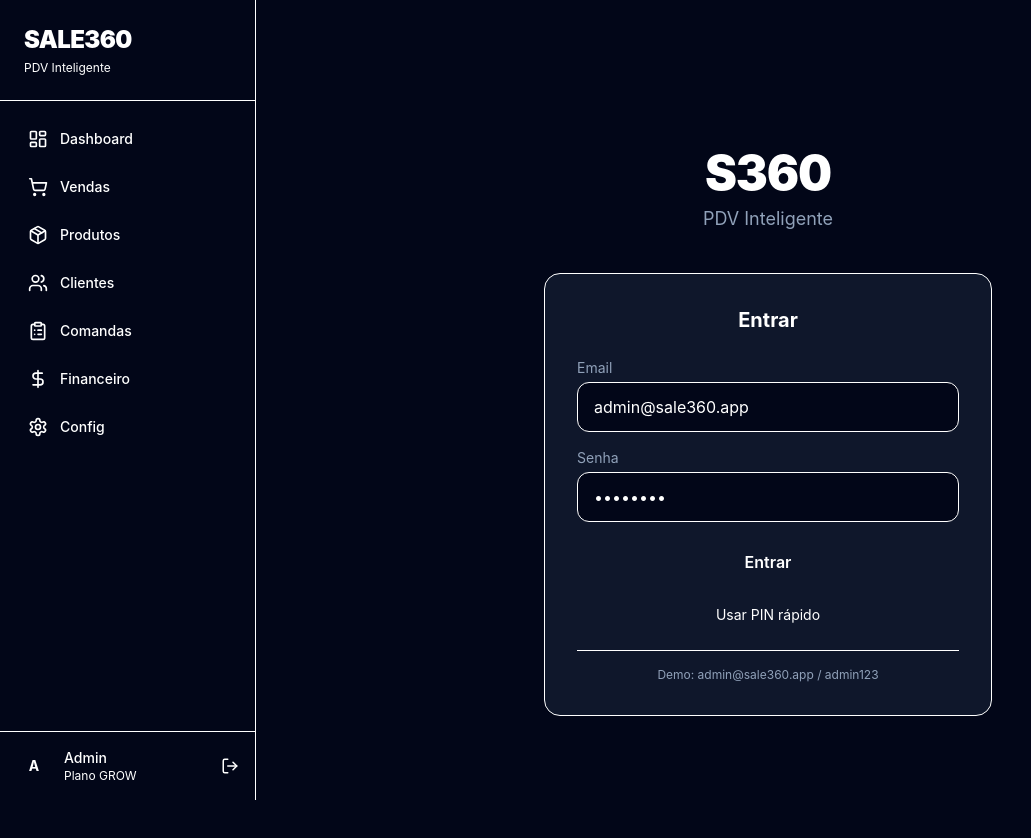
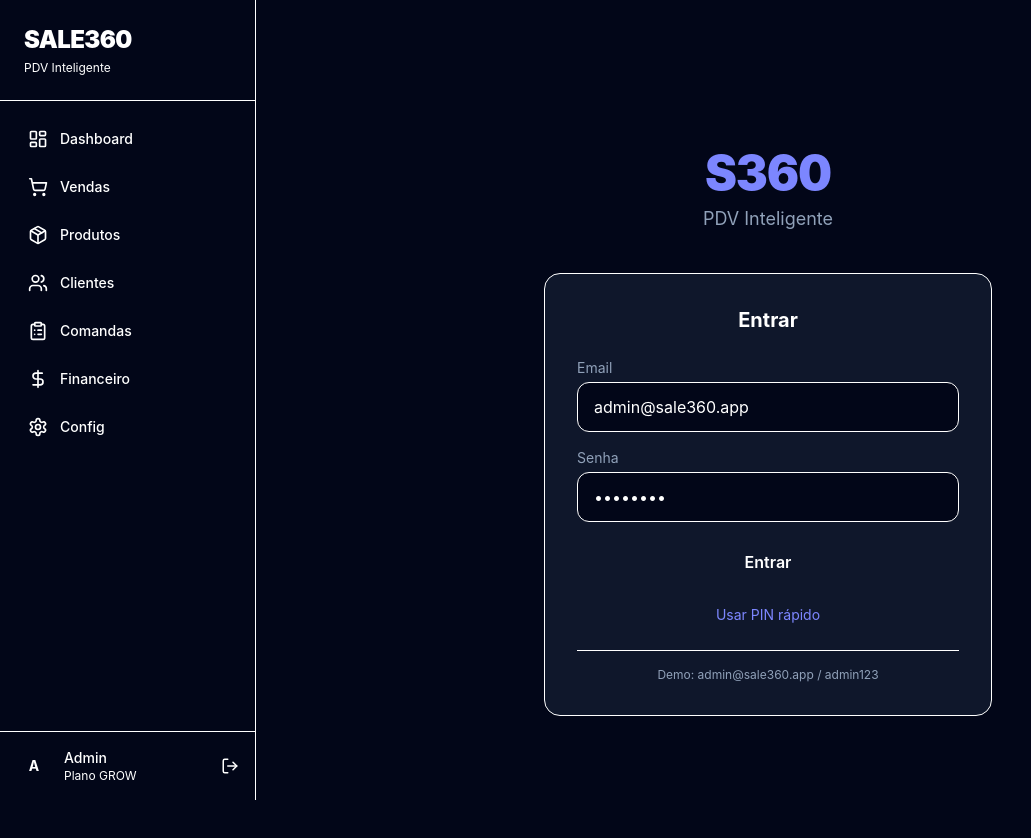
Before and after one commit to philipecordeiroprc-rgb/Sale360, a Next.js app in the folder apps/web/: page /login in a window 1280 px wide. Shown: the top 838 px of the page, without its empty margins (0-1031 px from the left). Built offline with nearby package versions, Linux system fonts and the light colour scheme; no server answers.

Commit message:
auto: update page.tsx

```diff
--- a/apps/web/src/app/login/page.tsx
+++ b/apps/web/src/app/login/page.tsx
@@ -61,7 +61,7 @@ export default function LoginPage() {
       <div className="w-full max-w-md">
         {/* Logo */}
         <div className="text-center mb-10">
-          <h1 className="text-5xl font-black text-accent tracking-tight">S360</h1>
+          <h1 className="text-5xl font-black text-indigo-400 tracking-tight">S360</h1>
           <p className="text-slate-400 mt-2 text-lg">PDV Inteligente</p>
         </div>
 
@@ -122,7 +122,7 @@ export default function LoginPage() {
           <div className="mt-4 text-center">
             <button
               onClick={() => { setMode(mode === 'pin' ? 'password' : 'pin'); setError(''); }}
-              className="text-sm text-accent hover:text-accent-light transition-colors"
+              className="text-sm text-indigo-400 hover:text-indigo-400-light transition-colors"
             >
               {mode === 'pin' ? 'Usar senha' : 'Usar PIN rápido'}
             </button>
```
